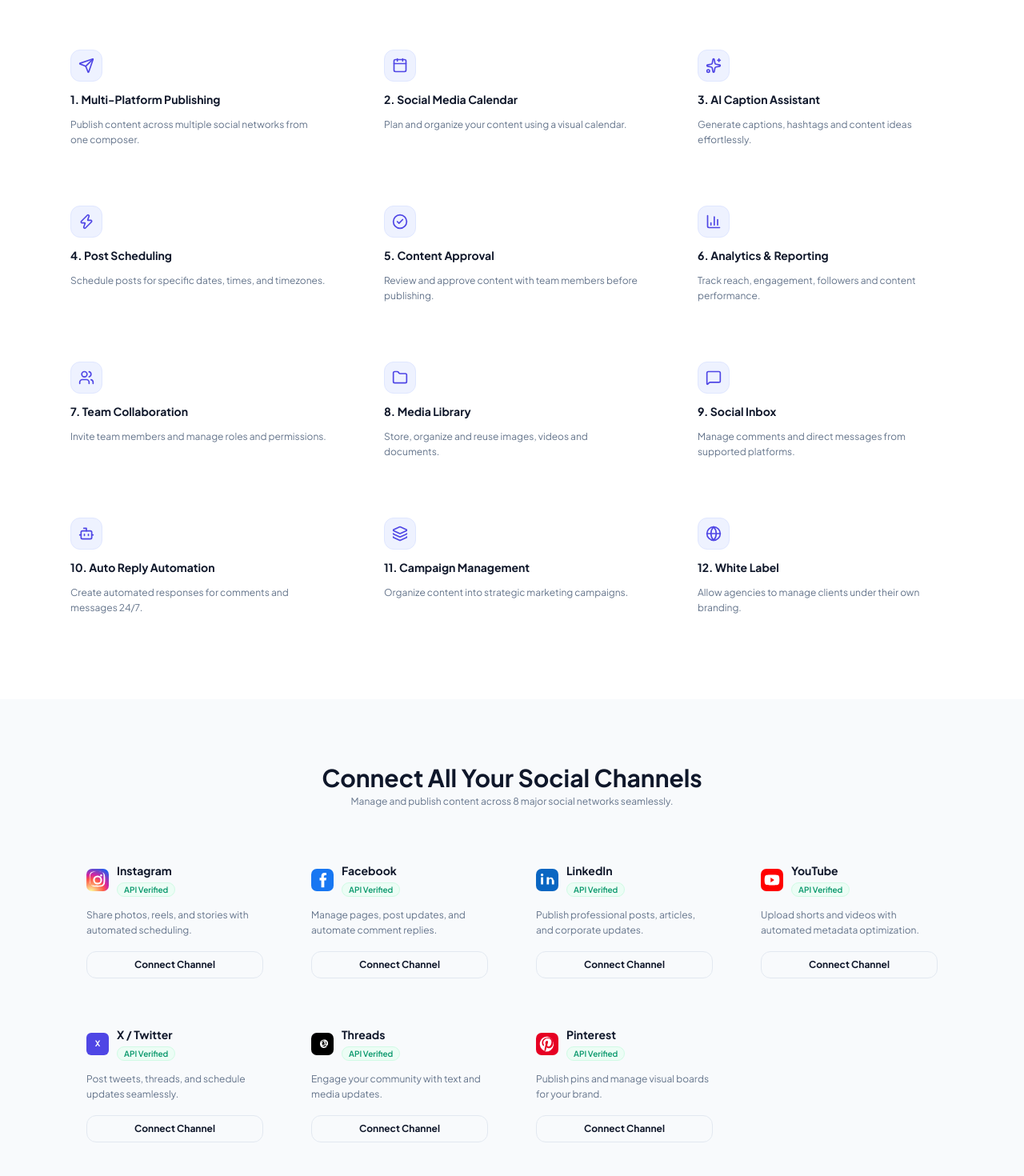
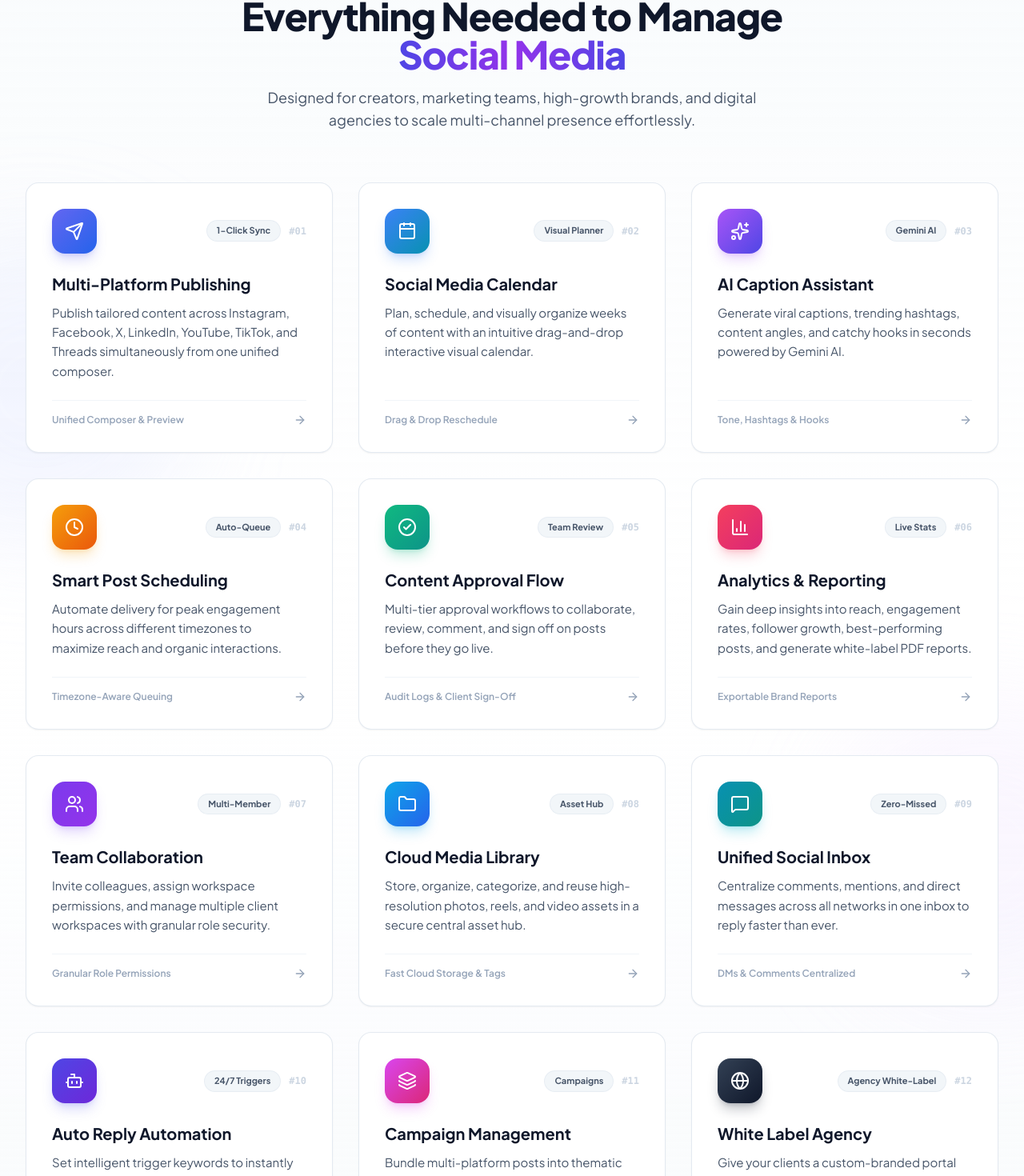
Before and after one commit to saifAnsari732/social-media-post, a Next.js app: page / in a window 1280 px wide. Shown: the part 2117-3587 px from the top of the page at 80% size. Built offline with nearby package versions, Linux system fonts and the light colour scheme.

Commit message:
feat(ui): revamp features grid and client reviews sections with clean professional modern SaaS design

```diff
--- a/app/globals.css
+++ b/app/globals.css
@@ -39,6 +39,19 @@ button, input, select, textarea {
 .premium-card:hover {
   border-color: rgba(203, 213, 225, 0.9);
   box-shadow: 0 10px 25px -5px rgba(15, 23, 42, 0.05), 0 8px 10px -6px rgba(15, 23, 42, 0.03);
+}
+
+.saas-card {
+  background: #FFFFFF;
+  border: 1px solid rgba(226, 232, 240, 0.85);
+  border-radius: 1rem;
+  box-shadow: 0 1px 3px 0 rgba(15, 23, 42, 0.04), 0 1px 2px -1px rgba(15, 23, 42, 0.02);
+  transition: all 0.25s cubic-bezier(0.16, 1, 0.3, 1);
+}
+
+.saas-card:hover {
+  border-color: rgba(199, 210, 254, 0.9);
+  box-shadow: 0 12px 25px -5px rgba(99, 102, 241, 0.08), 0 8px 10px -6px rgba(15, 23, 42, 0.03);
 }
 
 /* Custom Scrollbar */
--- a/components/landing/SaaSLandingPage.jsx
+++ b/components/landing/SaaSLandingPage.jsx
@@ -71,18 +71,114 @@ export default function SaaSLandingPage() {
   ];
 
   const featuresList = [
-    { icon: <Send className="w-5 h-5 text-indigo-600" />, title: "1. Multi-Platform Publishing", desc: "Publish content across multiple social networks from one composer." },
-    { icon: <Calendar className="w-5 h-5 text-indigo-600" />, title: "2. Social Media Calendar", desc: "Plan and organize your content using a visual calendar." },
-    { icon: <Sparkles className="w-5 h-5 text-indigo-600" />, title: "3. AI Caption Assistant", desc: "Generate captions, hashtags and content ideas effortlessly." },
-    { icon: <Zap className="w-5 h-5 text-indigo-600" />, title: "4. Post Scheduling", desc: "Schedule posts for specific dates, times, and timezones." },
-    { icon: <CheckCircle2 className="w-5 h-5 text-indigo-600" />, title: "5. Content Approval", desc: "Review and approve content with team members before publishing." },
-    { icon: <BarChart3 className="w-5 h-5 text-indigo-600" />, title: "6. Analytics & Reporting", desc: "Track reach, engagement, followers and content performance." },
-    { icon: <Users className="w-5 h-5 text-indigo-600" />, title: "7. Team Collaboration", desc: "Invite team members and manage roles and permissions." },
-    { icon: <Folder className="w-5 h-5 text-indigo-600" />, title: "8. Media Library", desc: "Store, organize and reuse images, videos and documents." },
-    { icon: <MessageSquare className="w-5 h-5 text-indigo-600" />, title: "9. Social Inbox", desc: "Manage comments and direct messages from supported platforms." },
-    { icon: <Bot className="w-5 h-5 text-indigo-600" />, title: "10. Auto Reply Automation", desc: "Create automated responses for comments and messages 24/7." },
-    { icon: <Layers className="w-5 h-5 text-indigo-600" />, title: "11. Campaign Management", desc: "Organize content into strategic marketing campaigns." },
-    { icon: <Globe className="w-5 h-5 text-indigo-600" />, title: "12. White Label", desc: "Allow agencies to manage clients under their own branding." }
+    {
+      num: "01",
+      icon: <Send className="w-6 h-6 text-white" />,
+      title: "Multi-Platform Publishing",
+      desc: "Publish tailored content across Instagram, Facebook, X, LinkedIn, YouTube, TikTok, and Threads simultaneously from one unified composer.",
+      gradient: "bg-gradient-to-br from-indigo-500 to-blue-600 shadow-indigo-500/25",
+      tag: "1-Click Sync",
+      highlight: "Unified Composer & Preview"
+    },
+    {
+      num: "02",
+      icon: <Calendar className="w-6 h-6 text-white" />,
+      title: "Social Media Calendar",
+      desc: "Plan, schedule, and visually organize weeks of content with an intuitive drag-and-drop interactive visual calendar.",
+      gradient: "bg-gradient-to-br from-blue-500 to-cyan-600 shadow-blue-500/25",
+      tag: "Visual Planner",
+      highlight: "Drag & Drop Reschedule"
+    },
+    {
+      num: "03",
+      icon: <Sparkles className="w-6 h-6 text-white" />,
+      title: "AI Caption Assistant",
+      desc: "Generate viral captions, trending hashtags, content angles, and catchy hooks in seconds powered by Gemini AI.",
+      gradient: "bg-gradient-to-br from-purple-500 to-indigo-600 shadow-purple-500/25",
+      tag: "Gemini AI",
+      highlight: "Tone, Hashtags & Hooks"
+    },
+    {
+      num: "04",
+      icon: <Clock className="w-6 h-6 text-white" />,
+      title: "Smart Post Scheduling",
+      desc: "Automate delivery for peak engagement hours across different timezones to maximize reach and organic interactions.",
+      gradient: "bg-gradient-to-br from-amber-500 to-orange-600 shadow-amber-500/25",
+      tag: "Auto-Queue",
+      highlight: "Timezone-Aware Queuing"
+    },
+    {
+      num: "05",
+      icon: <CheckCircle2 className="w-6 h-6 text-white" />,
+      title: "Content Approval Flow",
+      desc: "Multi-tier approval workflows to collaborate, review, comment, and sign off on posts before they go live.",
+      gradient: "bg-gradient-to-br from-emerald-500 to-teal-600 shadow-emerald-500/25",
+      tag: "Team Review",
+      highlight: "Audit Logs & Client Sign-Off"
+    },
+    {
+      num: "06",
+      icon: <BarChart3 className="w-6 h-6 text-white" />,
+      title: "Analytics & Reporting",
+      desc: "Gain deep insights into reach, engagement rates, follower growth, best-performing posts, and generate white-label PDF reports.",
+      gradient: "bg-gradient-to-br from-rose-500 to-pink-600 shadow-rose-500/25",
+      tag: "Live Stats",
+      highlight: "Exportable Brand Reports"
+    },
+    {
+      num: "07",
+      icon: <Users className="w-6 h-6 text-white" />,
+      title: "Team Collaboration",
+      desc: "Invite colleagues, assign workspace permissions, and manage multiple client workspaces with granular role security.",
+      gradient: "bg-gradient-to-br from-violet-600 to-purple-600 shadow-violet-500/25",
+      tag: "Multi-Member",
+      highlight: "Granular Role Permissions"
+    },
+    {
+      num: "08",
+      icon: <Folder className="w-6 h-6 text-white" />,
+      title: "Cloud Media Library",
+      desc: "Store, organize, categorize, and reuse high-resolution photos, reels, and video assets in a secure central asset hub.",
+      gradient: "bg-gradient-to-br from-sky-500 to-blue-600 shadow-sky-500/25",
+      tag: "Asset Hub",
+      highlight: "Fast Cloud Storage & Tags"
+    },
+    {
+      num: "09",
+      icon: <MessageSquare className="w-6 h-6 text-white" />,
+      title: "Unified Social Inbox",
+      desc: "Centralize comments, mentions, and direct messages across all networks in one inbox to reply faster than ever.",
+      gradient: "bg-gradient-to-br from-cyan-600 to-teal-600 shadow-cyan-500/25",
+      tag: "Zero-Missed",
+      highlight: "DMs & Comments Centralized"
+    },
+    {
+      num: "10",
+      icon: <Bot className="w-6 h-6 text-white" />,
+      title: "Auto Reply Automation",
+      desc: "Set intelligent trigger keywords to instantly respond to comments and DMs 24/7 to boost algorithmic reach.",
+      gradient: "bg-gradient-to-br from-indigo-600 to-violet-700 shadow-indigo-500/25",
+      tag: "24/7 Triggers",
+      highlight: "Comment-to-DM Sales Engine"
+    },
+    {
+      num: "11",
+      icon: <Layers className="w-6 h-6 text-white" />,
+      title: "Campaign Management",
+      desc: "Bundle multi-platform posts into thematic marketing campaigns and evaluate aggregated ROI and performance.",
+      gradient: "bg-gradient-to-br from-fuchsia-500 to-pink-600 shadow-fuchsia-500/25",
+      tag: "Campaigns",
+      highlight: "Thematic ROI Tracking"
+    },
+    {
+      num: "12",
+      icon: <Globe className="w-6 h-6 text-white" />,
+      title: "White Label Agency",
+      desc: "Give your clients a custom-branded portal with your own logo, custom domain, and company styling.",
+      gradient: "bg-gradient-to-br from-slate-700 to-slate-900 shadow-slate-900/25",
+      tag: "Agency White-Label",
+      highlight: "Custom Domain & Branding"
+    }
   ];
 
   const aiFeatures = [
@@ -432,27 +528,73 @@ export default function SaaSLandingPage() {
       </section>
 
       {/* ── 12 Feature Grid Section ── */}
-      <section id="features" className="scroll-reveal opacity-0 translate-y-8 transition-all duration-700 ease-out py-20 px-6 bg-white border-t border-slate-200/80">
-        <div className="max-w-6xl mx-auto space-y-12">
-          <div className="text-center max-w-2xl mx-auto">
-            <span className="text-xs font-bold text-indigo-600 uppercase tracking-wider">Powerful Features</span>
-            <h2 className="text-2xl sm:text-3xl font-bold text-slate-900 tracking-tight mt-1 mb-3">
-              Everything Needed to Manage Social Media
+      <section id="features" className="scroll-reveal opacity-0 translate-y-8 transition-all duration-700 ease-out py-24 sm:py-32 px-4 sm:px-6 lg:px-8 bg-gradient-to-b from-slate-50/80 via-white to-slate-50/60 border-t border-slate-200/80 relative overflow-hidden">
+        {/* Soft Ambient Background Glows */}
+        <div className="absolute top-1/4 -left-36 w-96 h-96 bg-indigo-200/20 rounded-full blur-3xl pointer-events-none" />
+        <div className="absolute bottom-1/4 -right-36 w-96 h-96 bg-purple-200/20 rounded-full blur-3xl pointer-events-none" />
+
+        <div className="max-w-7xl mx-auto space-y-16 relative z-10">
+
+          {/* Section Header */}
+          <div className="text-center max-w-3xl mx-auto space-y-4">
+            <div className="inline-flex items-center gap-2 px-4 py-1.5 rounded-full bg-indigo-50 border border-indigo-200/80 shadow-xs">
+              <Sparkles className="w-4 h-4 text-indigo-600 animate-pulse" />
+              <span className="text-xs sm:text-sm font-bold text-indigo-700 tracking-wide uppercase">Powerful All-In-One Engine</span>
+            </div>
+            <h2 className="text-3xl sm:text-4xl lg:text-5xl font-black text-slate-900 tracking-tight leading-tight">
+              Everything Needed to Manage <span className="bg-gradient-to-r from-indigo-600 via-purple-600 to-indigo-600 bg-clip-text text-transparent">Social Media</span>
             </h2>
-            <p className="text-xs text-slate-500">Designed for creators, marketing teams, brands, and digital agencies.</p>
+            <p className="text-base sm:text-lg text-slate-600 max-w-2xl mx-auto leading-relaxed">
+              Designed for creators, marketing teams, high-growth brands, and digital agencies to scale multi-channel presence effortlessly.
+            </p>
           </div>
 
-          <div className="grid grid-cols-1 md:grid-cols-3 gap-6">
+          {/* 12 Features Grid */}
+          <div className="grid grid-cols-1 md:grid-cols-2 lg:grid-cols-3 gap-6 sm:gap-8">
             {featuresList.map((f, i) => (
-              <div key={i} className="saas-card p-6 space-y-3 hover:-translate-y-1.5 hover:shadow-xl transition-all duration-300">
-                <div className="w-10 h-10 rounded-xl bg-indigo-50 border border-indigo-100 flex items-center justify-center">
-                  {f.icon}
+              <div
+                key={i}
+                className="group relative bg-white rounded-2xl p-7 sm:p-8 border border-slate-200/90 shadow-sm hover:shadow-2xl hover:border-indigo-300 hover:-translate-y-1.5 transition-all duration-300 flex flex-col justify-between overflow-hidden"
+              >
+                {/* Top Subtle Gradient Accent Line on Hover */}
+                <div className="absolute top-0 left-0 right-0 h-1 bg-gradient-to-r from-indigo-500 via-purple-500 to-pink-500 opacity-0 group-hover:opacity-100 transition-opacity duration-300" />
+
+                <div>
+                  {/* Top Row: Icon + Tag & Number */}
+                  <div className="flex items-center justify-between gap-4 mb-6">
+                    <div className={`w-14 h-14 rounded-2xl flex items-center justify-center ${f.gradient} shadow-lg transition-transform duration-300 group-hover:scale-110`}>
+                      {f.icon}
+                    </div>
+                    <div className="flex items-center gap-2.5">
+                      <span className="text-[11px] font-bold px-3 py-1 rounded-full bg-slate-100/90 text-slate-600 group-hover:bg-indigo-50 group-hover:text-indigo-600 transition-colors border border-slate-200/60 group-hover:border-indigo-100">
+                        {f.tag}
+                      </span>
+                      <span className="text-xs font-black font-mono text-slate-300 group-hover:text-indigo-500 transition-colors">
+                        #{f.num}
+                      </span>
+                    </div>
+                  </div>
+
+                  {/* Title */}
+                  <h3 className="text-lg sm:text-xl font-bold text-slate-900 group-hover:text-indigo-600 transition-colors mb-2.5">
+                    {f.title}
+                  </h3>
+
+                  {/* Description */}
+                  <p className="text-sm sm:text-[15px] text-slate-600 leading-relaxed font-normal">
+                    {f.desc}
+                  </p>
                 </div>
-                <h3 className="text-sm font-bold text-slate-900">{f.title}</h3>
-                <p className="text-xs text-slate-500 leading-relaxed font-normal">{f.desc}</p>
+
+                {/* Bottom Highlight */}
+                <div className="mt-6 pt-4 border-t border-slate-100 flex items-center justify-between text-xs font-semibold text-slate-400 group-hover:text-indigo-600 transition-colors">
+                  <span>{f.highlight}</span>
+                  <ArrowRight className="w-4 h-4 transform group-hover:translate-x-1 transition-transform" />
+                </div>
               </div>
             ))}
           </div>
+
         </div>
       </section>
 
```
Also changed, not shown: components/landing/ClientReviewsSlider.jsx (+54 -51 lines).
